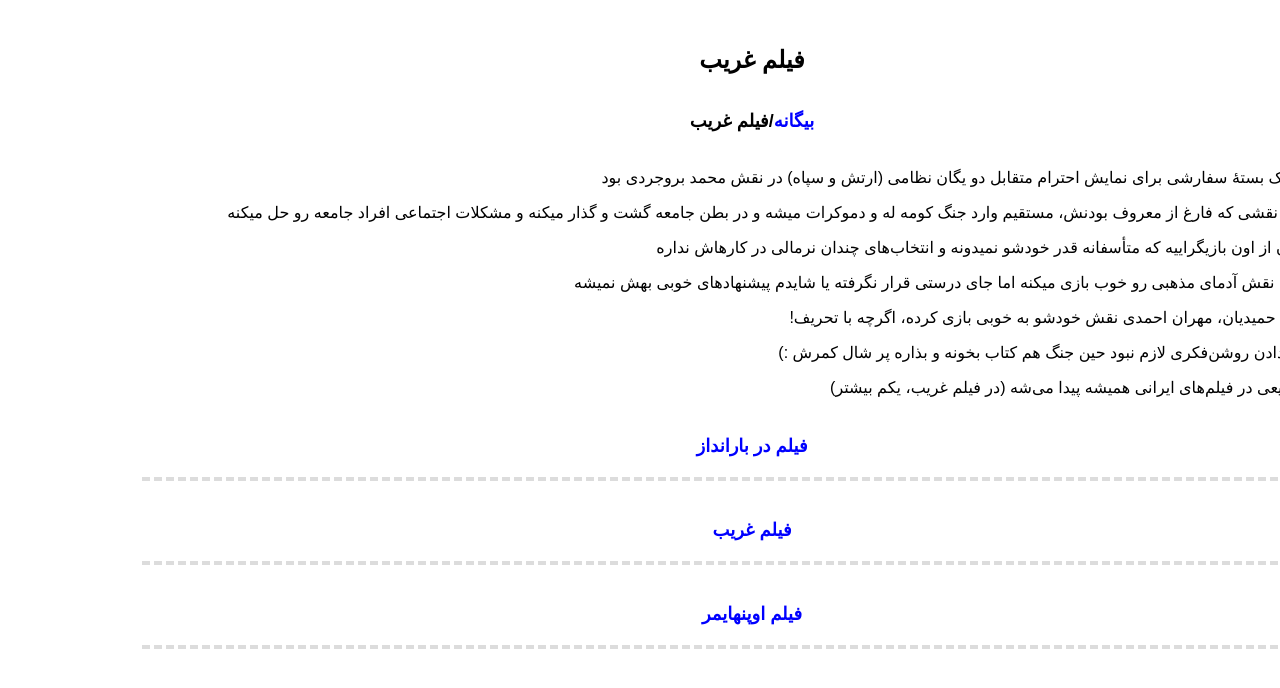
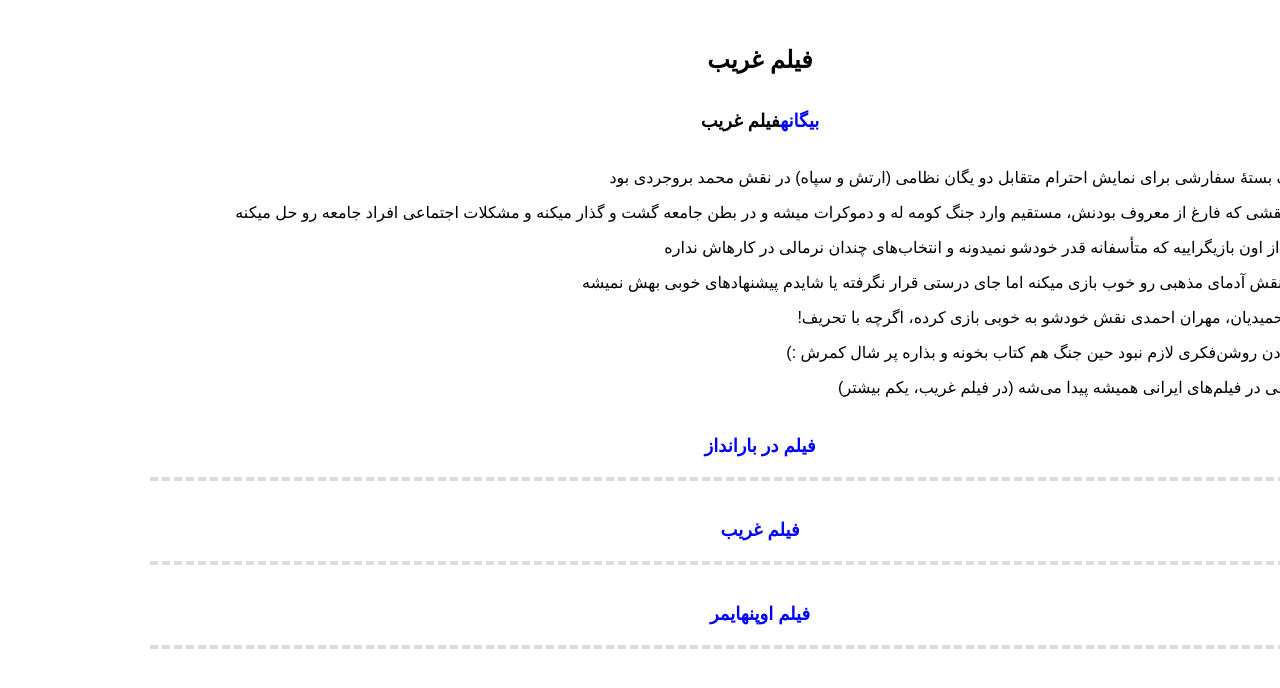
Before and after one commit to darkblog/darkblog.github.io, a Jekyll site: the page built from _posts/2023-8-7-2.md, in a window 1280 px wide. Shown: the top 688 px of the page. Built offline with Jekyll 4.4.1, drawn with Linux system fonts in a browser that asks for light colours.

```diff
--- a/_layouts/post.html
+++ b/_layouts/post.html
@@ -2,7 +2,7 @@
 layout: default
 ---
 
-<h2><a href="https://biganeh.com/">بیگانه</a>/{{ page.title }}</h2>{{ content }}
+<h2><a href="https://biganeh.com/">بیگانه</a>{{ page.title }}</h2>{{ content }}
 {% for post in site.posts limit:10000 %}
 <h3><a href="{{ site.url }}{{ post.url }}">{{ post.title }}</a></h3>
 {% endfor %}
```
